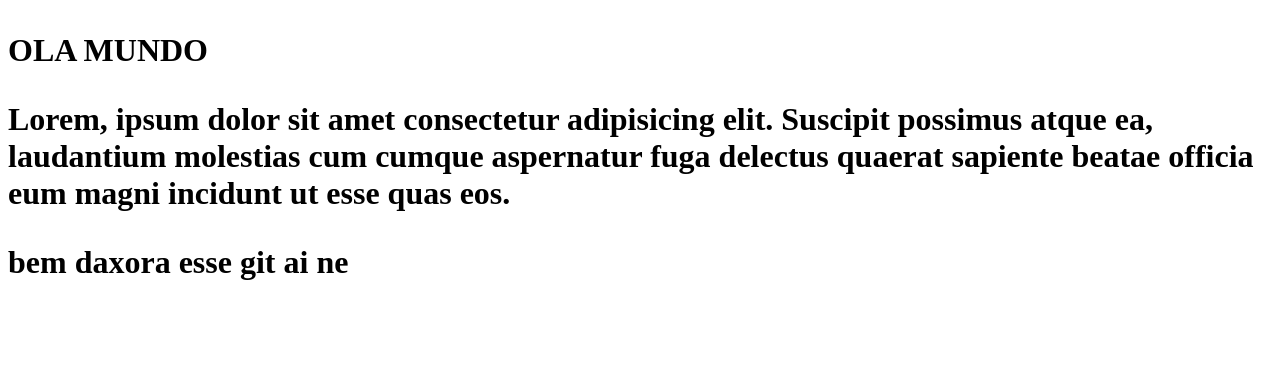
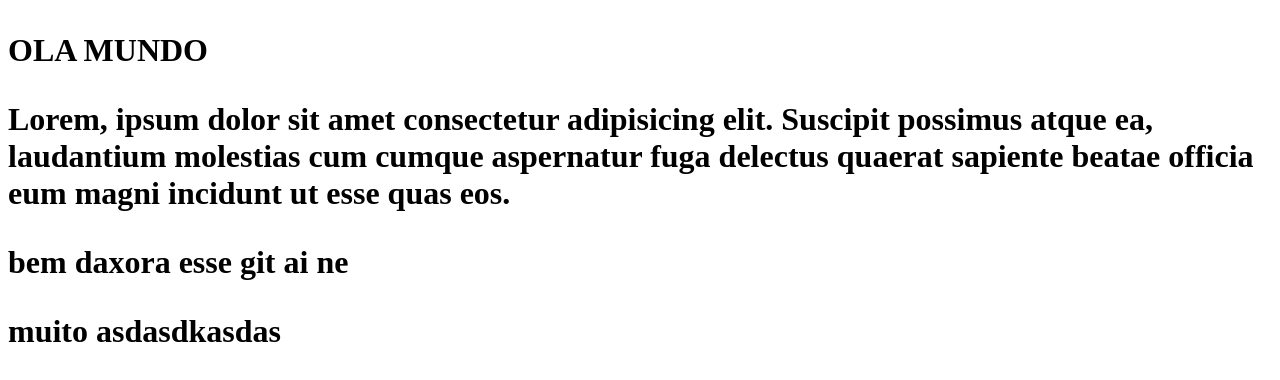
Before and after one commit to Davi-Rabelo/Olamundo, a plain HTML site: page index.html in a window 1280 px wide. Drawn offline with Linux system fonts and the light colour scheme.

Commit message:
adicçaoi de linhas

```diff
--- a/index.html
+++ b/index.html
@@ -11,6 +11,7 @@
         <p>OLA MUNDO</p>
         <P>Lorem, ipsum dolor sit amet consectetur adipisicing elit. Suscipit possimus atque ea, laudantium molestias cum cumque aspernatur fuga delectus quaerat sapiente beatae officia eum magni incidunt ut esse quas eos.</P>
         <p>bem daxora esse git ai ne</p>
+        <p>muito asdasdkasdas</p>
     </h1>
 </body>
 </html>
```
